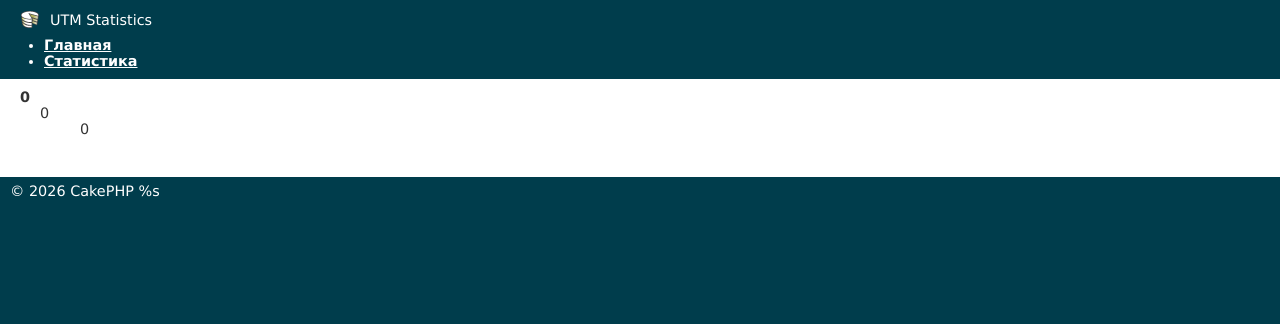
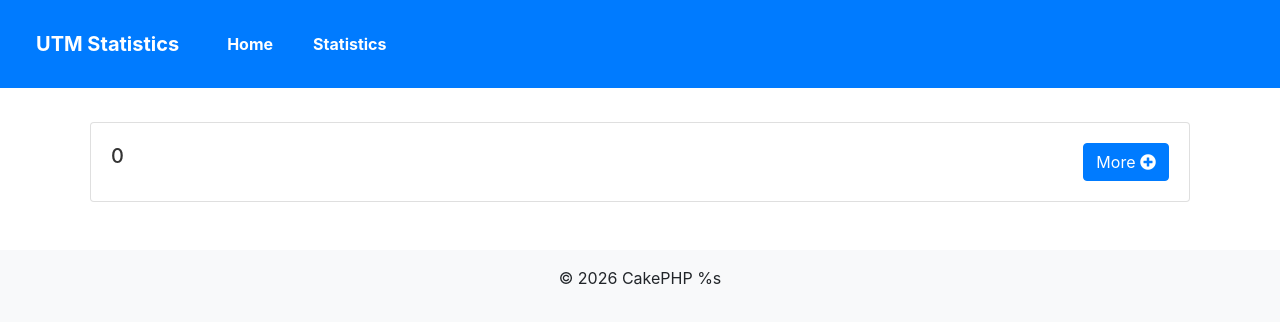
Before and after one commit to stepan-workspace/utm-statistics, a CakePHP app: the page made by app/app/View/Statistics/utm_list.ctp in a window 1280 px wide. Shown: the top 324 px of the page. Run offline with PHP 8.4 and a stand-in for CakePHP, Linux system fonts and the light colour scheme; the template is opened without the code that fills it: most values are stand-ins (such as "Sample title", 1, 10 or a date in 2020); some libraries are stand-ins or nearby versions.

Commit message:
issue-003 - add frontend

```diff
--- a/app/app/Controller/StatisticsController.php
+++ b/app/app/Controller/StatisticsController.php
@@ -19,7 +19,8 @@ class StatisticsController extends AppController {
 				'fields' => array('DISTINCT UtmData.source'),
             	'limit' => 20,
 				'order' => array('UtmData.source' => 'ASC'),
-				'conditions' => array('UtmData.source IS NOT NULL')
+				'group' => array('UtmData.source'),
+				'count' => true
 			)
 		);
 
--- a/app/app/View/Layouts/default.ctp
+++ b/app/app/View/Layouts/default.ctp
@@ -30,6 +30,7 @@ $cakeVersion = __d('cake_dev', 'CakePHP %s', Configure::version())
 
 		echo $this->Html->css('cake.generic');
 
+		echo $this->Html->css('https://stackpath.bootstrapcdn.com/bootstrap/4.5.2/css/bootstrap.min.css');
 		echo $this->fetch('meta');
 		echo $this->fetch('css');
 		echo $this->fetch('script');
@@ -37,24 +38,38 @@ $cakeVersion = __d('cake_dev', 'CakePHP %s', Configure::version())
 </head>
 <body>
     <div id="container">
-		<div id="header">
-			<h1>UTM Statistics</h1>
-            <nav>
-                <ul>
-                    <li><?php echo $this->Html->link('Главная', '/'); ?></li>
-                    <li><?php echo $this->Html->link('Статистика', '/statistics/utm/list'); ?></li>
+        <div id="header" class="bg-primary py-3">
+			<nav class="navbar navbar-expand-lg navbar-dark bg-primary">
+				<button class="navbar-toggler" type="button" data-toggle="collapse" data-target="#navbarTogglerDemo01" aria-controls="navbarTogglerDemo01" aria-expanded="false" aria-label="Toggle navigation">
+					<span class="navbar-toggler-icon"></span>
+				</button>
+				<div class="collapse navbar-collapse" id="navbarTogglerDemo01">
+					<a class="navbar-brand" href="/">UTM Statistics</a>
+					<ul class="navbar-nav mr-auto mt-2 mt-lg-0">
+						<li class="nav-item">
+							<?php echo $this->Html->link('Home', '/', ['class' => 'nav-link']); ?>
+						</li>
+						<li class="nav-item">
+							<?php echo $this->Html->link('Statistics', '/statistics/utm/list', ['class' => 'nav-link']); ?>
+						</li>
 					</ul>
+				</div>
 			</nav>
         </div>
-		<div id="content">
 
+        <div id="content" class="container mt-4">
             <?php echo $this->Flash->render(); ?>
-
             <?php echo $this->fetch('content'); ?>
         </div>
-		<div id="footer">
+
+        <div id="footer" class="bg-light text-center py-3">
             <p>&copy; 2026 <?php echo $cakeVersion; ?></p>
         </div>
     </div>
+
+    <?php
+        echo $this->Html->script('https://code.jquery.com/jquery-3.5.1.slim.min.js');
+        echo $this->Html->script('https://stackpath.bootstrapcdn.com/bootstrap/4.5.2/js/bootstrap.bundle.min.js');
+    ?>
 </body>
 </html>
--- a/app/app/View/Statistics/utm_list.ctp
+++ b/app/app/View/Statistics/utm_list.ctp
@@ -1,52 +1,105 @@
-<?php foreach ($utmTree as $source => $mediums): ?>
+<?php
+foreach ($utmTree as $source => $mediums): ?>
 
-    <div>
-        <strong><?php echo h($source); ?></strong>
+    <div class="source-item mb-2">
 
+        <div class="card">
+            <div class="card-body d-flex justify-content-between align-items-center">
+                <h5 class="card-title"><?php echo h($source); ?></h5>
+                <button class="btn btn-primary toggle-medium" data-target="#medium-<?php echo h($source); ?>" aria-expanded="false" aria-controls="medium-<?php echo h($source); ?>" data-state="collapsed">
+                    More <i class="fa fa-plus-circle"></i>
+                </button>
+            </div>
+        </div>
+
+        <div id="medium-<?php echo h($source); ?>" class="medium-list collapse">
             <?php foreach ($mediums as $medium => $campaigns): ?>
+                <div class="medium-item" style="margin-left: 20px;">
+                    <!-- Средний уровень: Medium -->
+                    <strong><?php echo h($medium); ?></strong>
 
-            <div style="margin-left:20px;">
-                <?php echo h($medium); ?>
-
+                    <!-- Вложенные элементы Campaign -->
                     <?php foreach ($campaigns as $campaign => $contents): ?>
-
-                    <div style="margin-left:40px;">
+                        <div class="campaign-item" style="margin-left: 40px;">
+                            <!-- Кампания: Campaign -->
                             <?php echo h($campaign); ?>
 
+                            <!-- Вложенные элементы Content -->
                             <?php foreach ($contents as $content => $terms): ?>
-
-                            <div style="margin-left:60px;">
+                                <div class="content-item" style="margin-left: 60px;">
+                                    <!-- Контент: Content -->
                                     <?php echo h($content); ?>
 
+                                    <!-- Вложенные элементы Term -->
                                     <?php foreach ($terms as $term): ?>
-
-                                    <div style="margin-left:80px;">
+                                        <div class="term-item" style="margin-left: 80px;">
+                                            <!-- Терм: Term -->
                                             <?php echo h($term); ?>
+                                        </div>
+                                    <?php endforeach; ?>
+                                </div>
+                            <?php endforeach; ?>
+                        </div>
+                    <?php endforeach; ?>
+                </div>
+            <?php endforeach; ?>
+        </div>
     </div>
 
 <?php endforeach; ?>
 
-                            </div>
+<!-- Пагинация -->
+<?php if (!empty($this->Paginator->numbers())): ?>
+    <nav aria-label="Page navigation example">
+        <ul class="pagination justify-content-center">
+            <li class="page-item <?php echo $this->Paginator->prev('Previous') ? '' : 'disabled'; ?>">
+                <?php echo $this->Paginator->prev('Previous', array('class' => 'page-link', 'escape' => false)); ?>
+            </li>
 
-                        <?php endforeach; ?>
+            <?php
+                echo $this->Paginator->numbers(array(
+                    'separator' => '',
+                    'class' => 'page-link',
+                    'currentClass' => 'disabled text-muted',
+                    'tag' => 'li',
+                    'currentTag' => 'span'
+                ));
+            ?>
 
-                    </div>
+            <li class="page-item <?php echo $this->Paginator->next('Next') ? '' : 'disabled'; ?>">
+                <?php echo $this->Paginator->next('Next', array('class' => 'page-link', 'escape' => false)); ?>
+            </li>
+        </ul>
+    </nav>
+<?php endif; ?>
 
-                <?php endforeach; ?>
+<!-- Подключаем jQuery и Bootstrap JS для раскрывающихся элементов -->
+<?php
+    echo $this->Html->script('https://code.jquery.com/jquery-3.5.1.slim.min.js');
+    echo $this->Html->script('https://stackpath.bootstrapcdn.com/bootstrap/4.5.2/js/bootstrap.bundle.min.js');
+?>
 
-            </div>
+<!-- Подключаем Font Awesome для иконок -->
+<?php echo $this->Html->css('https://cdnjs.cloudflare.com/ajax/libs/font-awesome/5.15.3/css/all.min.css'); ?>
 
-        <?php endforeach; ?>
+<script>
+    $(document).ready(function(){
+        // Обработчик для кнопки раскрытия/сворачивания
+        $('.toggle-medium').click(function() {
+            var target = $(this).data('target');
+            var state = $(this).data('state');
 
-    </div>
+            // Переключаем состояние collapse
+            $(target).collapse('toggle');
 
-<?php endforeach; ?>
-
-
-<div class="pagination">
-<?php
-    echo $this->Paginator->prev('<< Previous ');
-    echo $this->Paginator->numbers();
-    echo $this->Paginator->next(' Next >>');
-?>
-</div>
+            // Обновляем текст и иконку в зависимости от состояния
+            if (state === 'collapsed') {
+                $(this).html('Close <i class="fa fa-plus-circle"></i>');
+                $(this).data('state', 'expanded');
+            } else {
+                $(this).html('More <i class="fa fa-plus-circle"></i>');
+                $(this).data('state', 'collapsed');
+            }
+        });
+    });
+</script>
```
Lines whose indentation alone changed are shown as unchanged.
